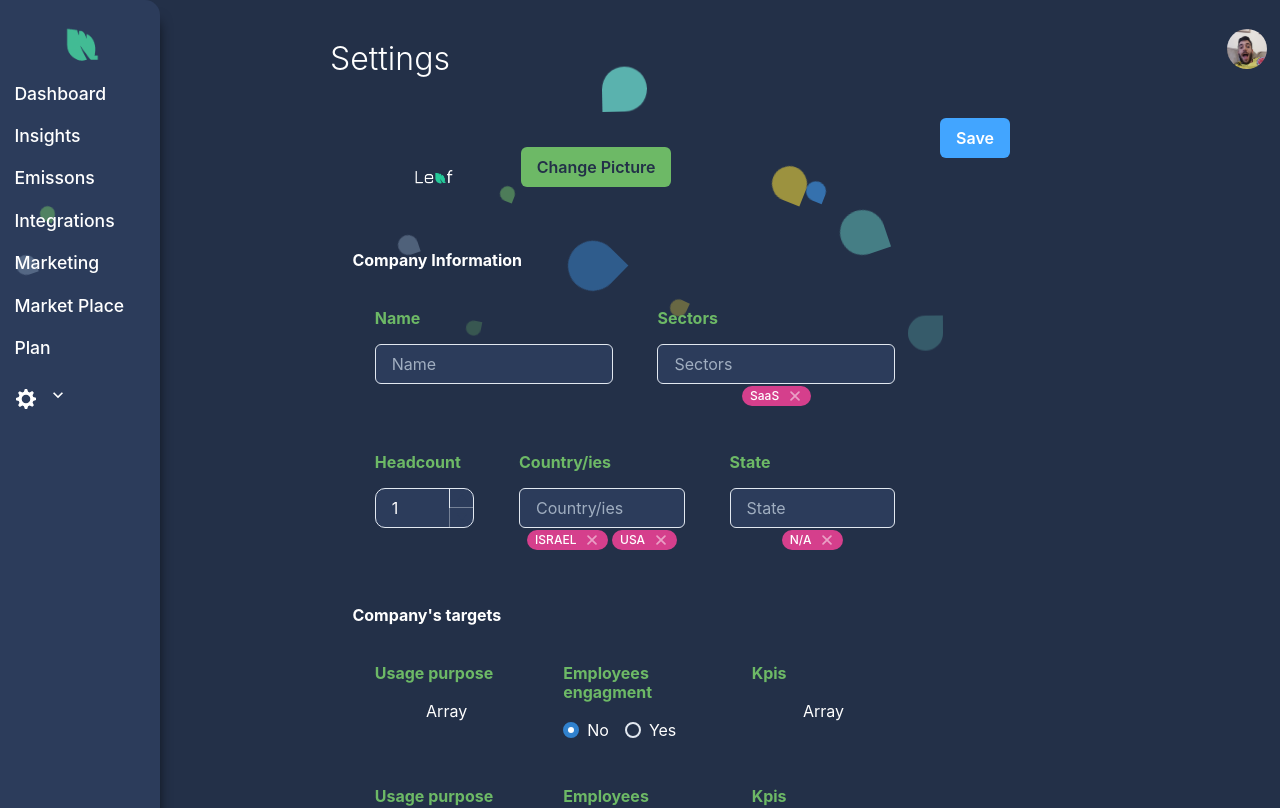
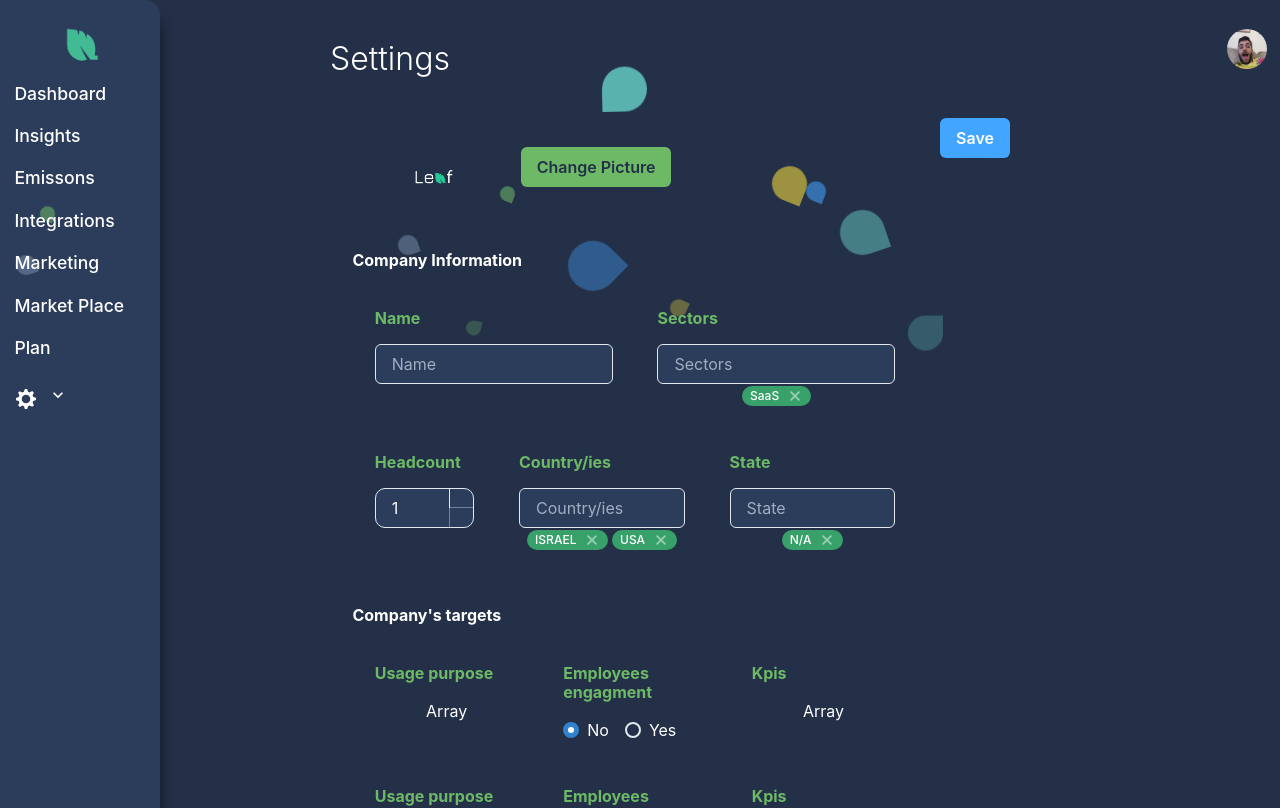
Before and after one commit to AssafWoo/Leaf-groot, a React (Create React App) app: page /settings in a window 1280 px wide. Shown: the top 808 px of the page. Built offline with nearby package versions, Linux system fonts and the light colour scheme.

Commit message:
added tags thus reduced code

```diff
--- a/src/Components/Popup/popup.js
+++ b/src/Components/Popup/popup.js
@@ -10,7 +10,6 @@ const Popup = ({trigger, header, content, actionTrigger }) => {
         closeOnBlur={false}
       >
         <PopoverTrigger>
-          {/* <Button>Trigger</Button> */}
           {trigger}
         </PopoverTrigger>
         <PopoverContent color="white" bg="blue.800" borderColor="blue.800">
@@ -29,9 +28,6 @@ const Popup = ({trigger, header, content, actionTrigger }) => {
             justifyContent="space-between"
             pb={4}
           >
-              {/* <Button colorScheme="blue" ref={initialFocusRef}>
-                Next
-              </Button> */}
               {actionTrigger}
           </PopoverFooter>
         </PopoverContent>
--- a/src/Components/Side_bar/right-side-bar.js
+++ b/src/Components/Side_bar/right-side-bar.js
@@ -1,8 +1,7 @@
 import React  from 'react';
-import { Flex, BoxSize, BreakLine } from '../../Styles/styles'
+import { Flex, BoxSize } from '../../Styles/styles'
 import {RightNav} from './style';
 import UserMenu from '../User_menu/user_menu';
-import RankIcon from '../RankIcon/rank-icon';
 import { Settings } from '../../Mocks/settins-options';
 import SingleUser from '../UserAvatar/SingelUser';
 
--- /dev/null
+++ b/src/Components/Tags/tag.js
@@ -0,0 +1,14 @@
+import { Tag, TagCloseButton, TagLabel } from "@chakra-ui/tag";
+import {InputProperties} from '../../Styles/styles';
+
+
+// need to add a onclick method for the closebutton to delete the value from it's location
+const TagComponent = ({color, content}) =>{
+    return (
+        <Tag colorScheme={color} {...InputProperties}>
+            <TagLabel>{content}</TagLabel>
+            <TagCloseButton />
+        </Tag>
+    )
+}
+export default TagComponent;
--- a/src/Modules/settings/company-details.js
+++ b/src/Modules/settings/company-details.js
@@ -2,15 +2,12 @@ import { Button } from "@chakra-ui/button"
 import { Input } from "@chakra-ui/input"
 import { Heading } from "@chakra-ui/layout"
 import { NumberDecrementStepper, NumberIncrementStepper, NumberInput, NumberInputField, NumberInputStepper } from "@chakra-ui/number-input"
-import { TagCloseButton } from "@chakra-ui/tag"
-import { TagLabel } from "@chakra-ui/tag"
-import { Tag } from "@chakra-ui/tag"
 import { useCallback } from "react"
+import TagComponent from "../../Components/Tags/tag"
 import SingleUser from "../../Components/UserAvatar/SingelUser"
 import { DarkerTheme, DarkTheme, MainGreen } from "../../Styles/colors"
-import { BoxSize, Flex } from "../../Styles/styles"
+import { BoxSize, Flex, InputProperties } from "../../Styles/styles"
 
-const InputProperties = {size:'sm', borderRadius:"full", variant:"solid", colorScheme:"pink", margin:'0.5'}
 
 
 const InputBox = ({name, size, children, handleChange}) => {
@@ -36,19 +33,14 @@ const CompanyDetails = ({companyDetails}) => {
                 <Button color={DarkerTheme} margin=".4rem" bg={MainGreen} colorScheme="white" variant="solid">Change Picture</Button>
                 <BoxSize flexSize="5" isInvisible="true"></BoxSize>
             </Flex>
-
             <Heading color='white' size="sm" textAlign="left" marginBottom="1rem">Company Information</Heading>
             <Flex>
                 <InputBox handleChange={handleChange} name="Name" size='3' children=''  />
                 <InputBox handleChange={handleChange} name="Sectors" size='3' children= {companyDetails.sectors.map((value, index) => (
-                        <Tag key={index} {...InputProperties}>
-                            <TagLabel>{value}</TagLabel>
-                            <TagCloseButton />
-                        </Tag>
+                        <TagComponent key={index} color="green" content={value} />
                     ))}
                      />
             </Flex>
-
             <Flex>
                 <BoxSize flexSize="3" isInvisible="true">
                     <Heading color={MainGreen} size="sm" textAlign="left" marginBottom="1rem">Headcount</Heading>
@@ -61,17 +53,11 @@ const CompanyDetails = ({companyDetails}) => {
                     </NumberInput>
                 </BoxSize>
                 <InputBox handleChange={handleChange} name="Country/ies" size='5' children={companyDetails?.countries.map((value, index) => (
-                        <Tag key={index} {...InputProperties}>
-                            <TagLabel>{value}</TagLabel>
-                            <TagCloseButton />
-                        </Tag>
+                        <TagComponent key={index} color="green" content={value} />
                     ))} />
 
                 <InputBox handleChange={handleChange} name="State" size='5' children={companyDetails?.states.map((value, index) => (
-                        <Tag key={index} {...InputProperties}>
-                            <TagLabel>{value}</TagLabel>
-                            <TagCloseButton />
-                        </Tag>
+                        <TagComponent key={index} color="green" content={value} />
                     ))} />
             </Flex>
         </>
--- a/src/Pages/insights.js
+++ b/src/Pages/insights.js
@@ -1,7 +1,7 @@
 import { Heading } from '@chakra-ui/layout';
 import React from 'react';
 import BarsChart from '../Components/Charts/bar';
-import { DarkerTheme, LightBlue, MainRed, MainYellow } from '../Styles/colors';
+import { DarkerTheme, LightBlue, MainRed } from '../Styles/colors';
 import {BoxSize, BreakLine, Flex, Parag, SubHeader } from '../Styles/styles';
 import {FaBicycle} from 'react-icons/fa';
 
--- a/src/Pages/integrations.js
+++ b/src/Pages/integrations.js
@@ -1,9 +1,10 @@
 import React from 'react';
 import { Heading } from '@chakra-ui/layout';
 import { BreakLine, Flex, BoxSize, SubHeader } from '../Styles/styles';
-import { Input, InputGroup, InputLeftElement, useColorMode } from "@chakra-ui/react"
+import { Button, Input, InputGroup, InputLeftElement, useColorMode } from "@chakra-ui/react"
 import { SearchIcon } from '@chakra-ui/icons';
 import useRandomColorPick from '../Utils/useRandomColor';
+import Popup from '../Components/Popup/popup';
 
 
 // need to build a database for integrations data
@@ -34,7 +35,14 @@ const Integrations = () => {
             <Heading {...SubHeader}>Popular Apps</Heading>
             <BreakLine />
             <Flex>
-                <BoxSize flexSize="1">Vee</BoxSize>
+                <Popup
+                    trigger={<BoxSize style={{cursor:'pointer'}} flexSize="1">Vee</BoxSize>}
+                    header="Vee application"
+                    content="This is the the vee data content"
+                    actionTrigger={<Button colorScheme="green">
+                        Yes I understand
+                  </Button>}
+                  />
                 <BoxSize flexSize="1">a</BoxSize>
                 <BoxSize flexSize="1">a</BoxSize>
                 <BoxSize flexSize="1">a</BoxSize>
--- a/src/Styles/styles.js
+++ b/src/Styles/styles.js
@@ -76,3 +76,5 @@ export const Parag = styled.p`
     font-weight:300;
     text-align:left;
 `
+
+export const InputProperties = {size:'sm', borderRadius:"full", variant:"solid", margin:'0.5'}
```
